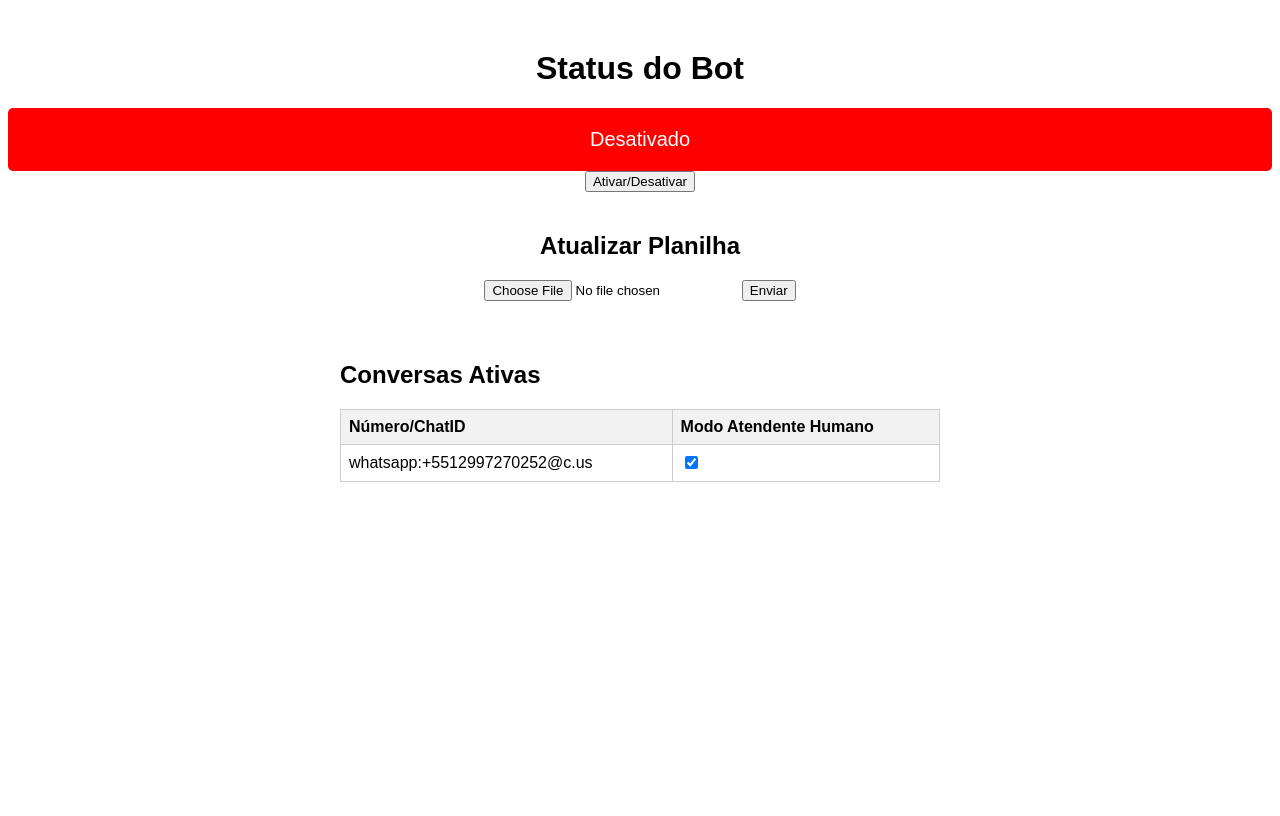
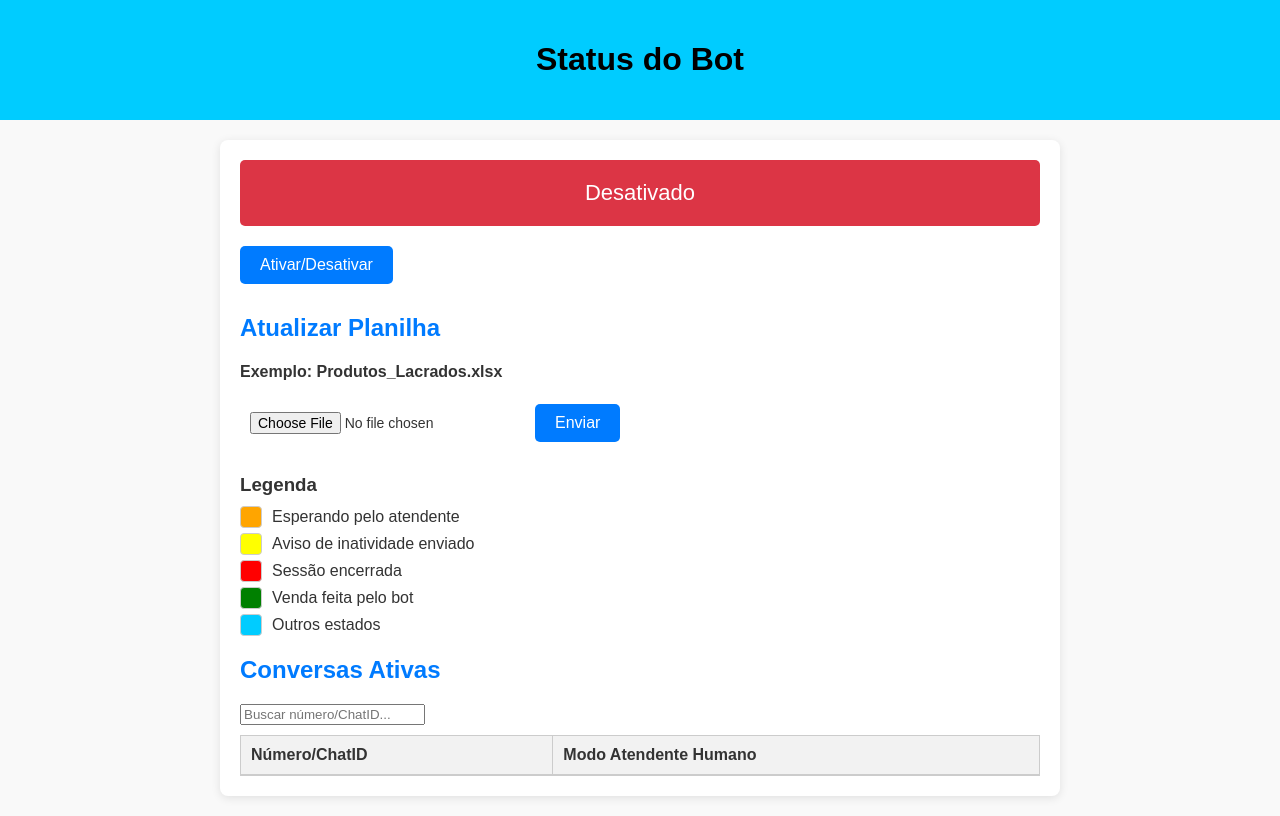
Before and after one commit to Brabodopedro/bot-universo-celular, a Flask app: page /index.html in a window 1280 px wide. Before the commit the page ends 482 px from the top, so only its background shows below. Run offline with Flask 3, Linux system fonts and the light colour scheme; data that the repository does not hold is empty.

Commit message:
Ultimos ajuste de cod e tela

```diff
--- a/app.py
+++ b/app.py
@@ -7,25 +7,64 @@ import pandas as pd
 import atexit
 from apscheduler.schedulers.background import BackgroundScheduler
 
-# Importe do seu ultrabot
-from ultrabot import load_states, save_states, send_message_ultramsg,  ultraChatBot
+# Importe do ultrabot
+from ultrabot import load_states, save_states, send_message_ultramsg, ultraChatBot
 
 app = Flask(__name__)
 
-# Variável global para controle do estado do bot
-bot_active = False
-
 # Configuração de logging
 logging.basicConfig(level=logging.INFO)
+
+# Caminho para o arquivo de status do bot
+STATUS_FILE = 'bot_status.json'
+
+# Função para carregar o status do bot
+def load_bot_status():
+    """Carrega o status do bot de um arquivo JSON. Se não existir, retorna False (desativado)."""
+    if os.path.exists(STATUS_FILE):
+        try:
+            with open(STATUS_FILE, 'r') as f:
+                data = json.load(f)
+                return data.get("active", False)
+        except Exception as e:
+            logging.error(f"Erro ao carregar status do bot: {e}")
+    return False  # Default: desativado
+
+# Função para salvar o status do bot
+def save_bot_status(is_active: bool):
+    """Salva o status do bot em um arquivo JSON."""
+    try:
+        with open(STATUS_FILE, 'w') as f:
+            json.dump({"active": is_active}, f)
+    except Exception as e:
+        logging.error(f"Erro ao salvar status do bot: {e}")
+
+# Inicializa o status do bot ao iniciar
+bot_active = load_bot_status()
 
 # Função para verificar conversas inativas
 def check_inactive_conversations():
     try:
         states = load_states()
         current_time = time.time()
+
         for chatID, state_info in list(states.items()):
             last_interaction = state_info.get('last_interaction', current_time)
-            if current_time - last_interaction > 10 * 60 and state_info['state'] != 'SESSION_ENDED':
+            state = state_info.get('state', '')
+            pause_start_time = state_info.get('pause_start_time', None)
+
+            # Se inativo por mais de 20 min, mas menos de 30 min, enviar aviso
+            if 20 * 60 <= current_time - last_interaction < 30 * 60 and state != 'WARNING_SENT':
+                send_message_ultramsg(
+                    chatID,
+                    "Estamos verificando se você ainda está aí! Sua sessão será encerrada em 30 minutos por inatividade. "
+                    "Se precisar continuar, por favor, envie uma mensagem."
+                )
+                states[chatID]['state'] = 'WARNING_SENT'
+                save_states(states)
+
+            # Se inativo por mais de 30 min e não está em SESSION_ENDED
+            elif current_time - last_interaction >= 30 * 60 and state != 'SESSION_ENDED':
                 send_message_ultramsg(
                     chatID,
                     "Sua sessão foi encerrada por inatividade. "
@@ -33,7 +72,14 @@ def check_inactive_conversations():
                 )
                 states[chatID]['state'] = 'SESSION_ENDED'
                 states[chatID]['pause_start_time'] = time.time()
+                save_states(states)
+
+            # Remove estados SESSION_ENDED há mais de 24 horas
+            if state == 'SESSION_ENDED' and pause_start_time and current_time - pause_start_time > 24 * 60 * 60:
+                del states[chatID]
+
         save_states(states)
+
     except Exception as e:
         logging.error(f"Erro ao verificar conversas inativas: {e}")
 
@@ -53,12 +99,16 @@ def index():
     """Renderiza o HTML de controle do bot (ativar/desativar e upload Excel)."""
     return render_template('index.html')
 
-@app.route('/status', methods=['POST'])
-def toggle_status():
-    """Ativa/Desativa o bot_global. Se desativado, webhook retorna 403."""
+@app.route('/status', methods=['GET', 'POST'])
+def bot_status():
+    """Retorna ou altera o estado do bot."""
     global bot_active
-    bot_active = not bot_active
-    return jsonify({'active': bot_active})
+    if request.method == 'POST':
+        bot_active = not bot_active
+        save_bot_status(bot_active)  # Salva o estado no arquivo
+        return jsonify({'active': bot_active})
+    elif request.method == 'GET':
+        return jsonify({'active': bot_active})
 
 @app.route('/upload', methods=['POST'])
 def upload_excel():
@@ -76,7 +126,6 @@ def upload_excel():
     # Salva (sobrescreve) o arquivo
     file.save(save_path)
 
-    # Aqui você pode fazer backup do antigo, se quiser.
     logging.info(f"Planilha atualizada: {save_path}")
     return jsonify({'message': 'Planilha atualizada com sucesso!'}), 200
 
@@ -89,7 +138,8 @@ def get_conversations():
     for chat_id, st in states.items():
         conversation_list.append({
             'chatID': chat_id,
-            'agentMode': st.get('agent_mode', False)  # se não existir, default False
+            'agentMode': st.get('agent_mode', False),  # se não existir, default False
+            'state': st.get('state', '')  # Adiciona o estado
         })
     return jsonify(conversation_list), 200
 
@@ -143,15 +193,24 @@ def webhook():
         user_message = result.get('body')
         sender = result.get('from')
 
+        # ------ NÃO RESPONDER GRUPO ------
+        # Se for grupo (contém '@g.us'), ignorar
+        if sender.endswith('@g.us'):
+            logging.info(f"Mensagem de grupo recebida ({sender}). Ignorando.")
+            return jsonify({'status': 'ignorado', 'reason': 'mensagem de grupo'}), 200
+        # ----------------------------------
+
         if not user_message or not sender:
             logging.error("Faltando 'sender' ou 'body' nos dados recebidos.")
             return jsonify({'error': 'Faltando sender ou body nos dados'}), 400
 
+        # Monta o objeto de mensagem
         message_data = {
             'body': user_message,
             'from': sender
         }
 
+        # Processa a mensagem no bot
         bot = ultraChatBot(message_data)
         response = bot.Processing_incoming_messages()
         return jsonify({'status': 'sucesso', 'response': response}), 200
@@ -161,5 +220,4 @@ def webhook():
         return jsonify({'error': 'Erro interno do servidor'}), 500
 
 if __name__ == '__main__':
-    # Rode preferencialmente em 0.0.0.0 e port=5000 (ou 80 se quiser root).
-    app.run(debug=True, host='0.0.0.0', port=5000)
+    app.run(debug=False, host='0.0.0.0', port=5000)
--- a/templates/index.html
+++ b/templates/index.html
@@ -2,70 +2,221 @@
 <html lang="en">
 <head>
   <meta charset="UTF-8"/>
+  <meta name="viewport" content="width=device-width, initial-scale=1.0">
   <title>Status do Bot</title>
   <style>
     body {
-      font-family: Arial, sans-serif;
+      font-family: 'Arial', sans-serif;
+      margin: 0;
+      padding: 0;
+      background-color: #f9f9f9;
+      color: #333;
+    }
+
+    header {
+      background-color: #00ccff;
+      color: white;
+      padding: 20px;
       text-align: center;
-      margin-top: 50px;
     }
+
+    main {
+      margin: 20px auto;
+      max-width: 800px;
+      padding: 20px;
+      background-color: white;
+      border-radius: 8px;
+      box-shadow: 0 2px 10px rgba(0, 0, 0, 0.1);
+    }
+
+      h2 {
+      color: #007bff;
+    }
+    h1 {
+      color: black;
+    }
+
     #status {
       padding: 20px;
-      font-size: 20px;
+      font-size: 22px;
       border-radius: 5px;
       color: white;
+      text-align: center;
+      margin-bottom: 20px;
     }
+
     .online {
-      background-color: green;
+      background-color:rgb(54, 216, 92);
     }
+
     .offline {
-      background-color: red;
+      background-color: #dc3545;
     }
-    .upload-section {
-      margin-top: 40px;
+
+    button {
+      background-color: #007bff;
+      color: white;
+      border: none;
+      padding: 10px 20px;
+      font-size: 16px;
+      border-radius: 5px;
+      cursor: pointer;
+      transition: background-color 0.3s;
     }
-    /* Novo estilo para tabela */
-    .conversation-section {
-      margin-top: 40px;
-      display: inline-block;
-      text-align: left;
-      width: 80%;
-      max-width: 600px;
+
+    button:hover {
+      background-color: #0056b3;
     }
+
+    .upload-section, .conversation-section {
+      margin-top: 30px;
+    }
+
+    .upload-section form {
+      display: flex;
+      align-items: center;
+      gap: 10px;
+    }
+
+    .upload-section input {
+      padding: 10px;
+      font-size: 14px;
+    }
+
     table {
       border-collapse: collapse;
       width: 100%;
+      margin-top: 20px;
     }
-    table, th, td {
+
+    th, td {
+      padding: 10px;
+      border: 1px solid #ccc;
+      text-align: left;
+    }
+
+    th {
+      background-color: #f2f2f2;
+      font-weight: bold;
+    }
+
+    #searchInput {
+      width: 100%;
+      padding: 10px;
+      margin-bottom: 10px;
+      font-size: 14px;
+      border: 1px solid #ccc;
+      border-radius: 4px;
+    }
+
+    .state-legend {
+      display: flex;
+      flex-wrap: wrap;
+      gap: 10px;
+      margin-top: 10px;
+    }
+
+    .state-legend div {
+      display: flex;
+      align-items: center;
+      gap: 5px;
+    }
+
+    .state-box {
+      width: 20px;
+      height: 20px;
       border: 1px solid #ccc;
     }
-    th, td {
-      padding: 8px;
+
+    footer {
+      text-align: center;
+      margin-top: 40px;
+      font-size: 14px;
+      color: #666;
+    }
+
+    @media (max-width: 600px) {
+      main {
+        padding: 10px;
+      }
+
+      button {
+        width: 100%;
+      }
+    }
+    table {
+      width: 100%;
+      border-collapse: collapse;
+      margin-top: 10px;
+      font-size: 16px;
+      color: #333;
+    }
+    table thead th {
+      background-color: #f2f2f2;
       text-align: left;
+      padding: 10px;
+      border-bottom: 2px solid #ccc;
     }
-    th {
-      background-color: #f2f2f2;
+    table tbody td {
+      padding: 10px;
+      border-bottom: 1px solid #ddd;
+    }
+    table tbody tr:hover {
+      background-color: #f9f9f9;
     }
   </style>
+
 </head>
 <body>
+  <header>
     <h1>Status do Bot</h1>
+  </header>
+  <main>
     <div id="status" class="offline">Desativado</div>
     <button onclick="toggleBot()">Ativar/Desativar</button>
 
     <div class="upload-section">
       <h2>Atualizar Planilha</h2>
+      <h4>Exemplo: Produtos_Lacrados.xlsx</h4>
       <form id="uploadForm">
         <input type="file" id="excelFile" name="arquivo" accept=".xlsx,.xls" />
         <button type="submit">Enviar</button>
       </form>
     </div>
 
-  <!-- =========================== -->
-  <!-- Painel de conversas ativas -->
-  <!-- =========================== -->
     <div class="conversation-section">
+      <div style="margin-bottom: 20px; text-align: left;">
+        <h3 style="margin-bottom: 10px;">Legenda</h3>
+        <div style="display: flex; align-items: center; margin-bottom: 5px;">
+          <span style="display: inline-block; background-color: orange; width: 20px; height: 20px; border-radius: 4px; margin-right: 10px; border: 1px solid #ccc;"></span>
+          <span>Esperando pelo atendente </span>
+        </div>
+        <div style="display: flex; align-items: center; margin-bottom: 5px;">
+          <span style="display: inline-block; background-color: yellow; width: 20px; height: 20px; border-radius: 4px; margin-right: 10px; border: 1px solid #ccc;"></span>
+          <span>Aviso de inatividade enviado </span>
+        </div>
+        <div style="display: flex; align-items: center; margin-bottom: 5px;">
+          <span style="display: inline-block; background-color: red; width: 20px; height: 20px; border-radius: 4px; margin-right: 10px; border: 1px solid #ccc;"></span>
+          <span>Sessão encerrada </span>
+        </div>
+        <div style="display: flex; align-items: center; margin-bottom: 5px;">
+          <span style="display: inline-block; background-color: green; width: 20px; height: 20px; border-radius: 4px; margin-right: 10px; border: 1px solid #ccc;"></span>
+          <span>Venda feita pelo bot </span>
+        </div>
+        <div style="display: flex; align-items: center;">
+          <span style="display: inline-block; background-color: #00ccff; width: 20px; height: 20px; border-radius: 4px; margin-right: 10px; border: 1px solid #ccc;"></span>
+          <span>Outros estados</span>
+        </div>
+      </div>
       <h2>Conversas Ativas</h2>
+
+
+      <input
+        type="text"
+        INFO:root:Estados salvos com sucesso.
+        placeholder="Buscar número/ChatID..."
+        oninput="filterConversations()"
+      />
       <table id="conversationTable">
         <thead>
           <tr>
@@ -78,8 +229,24 @@
         </tbody>
       </table>
     </div>
+  </main>
 
   <script>
+     // Função para filtrar conversas (definida conforme explicado acima)
+    function filterConversations() {
+      const searchTerm = document.getElementById('searchInput').value.toLowerCase();
+      const table = document.getElementById('conversationTable');
+      const rows = table.getElementsByTagName('tr');
+
+      for (let i = 1; i < rows.length; i++) {
+        const cells = rows[i].getElementsByTagName('td');
+        if (!cells.length) continue;
+
+        const chatIDText = cells[0].textContent.toLowerCase();
+        rows[i].style.display = chatIDText.includes(searchTerm) ? '' : 'none';
+      }
+    }
+
     async function toggleBot() {
       try {
         const response = await fetch('/status', { method: 'POST' });
@@ -96,6 +263,29 @@
         alert('Erro ao alterar status do bot!');
       }
     }
+
+    async function checkBotStatus() {
+      try {
+        const response = await fetch('/status', { method: 'GET' });
+        const result = await response.json();
+        const statusDiv = document.getElementById('status');
+        if (result.active) {
+          statusDiv.textContent = 'Ativado';
+          statusDiv.className = 'online';
+        } else {
+          statusDiv.textContent = 'Desativado';
+          statusDiv.className = 'offline';
+        }
+      } catch (error) {
+        alert('Erro ao verificar status do bot!');
+      }
+    }
+
+    document.addEventListener('DOMContentLoaded', () => {
+      checkBotStatus();
+      loadConversations();
+      setInterval(loadConversations, 60000); // Atualiza conversas a cada 1 minuto
+    });
 
     // Envio de arquivo Excel via JavaScript fetch
     const uploadForm = document.getElementById('uploadForm');
@@ -135,38 +325,26 @@
         data.forEach((conversation) => {
           const row = document.createElement('tr');
 
-          // 1) Célula com o número/ChatID
+          // Cria a célula para o ChatID
           const tdChatID = document.createElement('td');
           tdChatID.textContent = conversation.chatID;
+
+          // Aplica a cor com base no estado
+          const state = conversation.state;
+          tdChatID.style.backgroundColor = getColorForState(state);
+
           row.appendChild(tdChatID);
 
-          // 2) Célula com o checkbox "agentMode"
+          // Cria a célula para o checkbox de "Modo Atendente"
           const tdCheckbox = document.createElement('td');
           const checkbox = document.createElement('input');
           checkbox.type = 'checkbox';
           checkbox.checked = conversation.agentMode === true;
+
           checkbox.addEventListener('change', async () => {
-            // Quando mudar, fazer POST para /toggle_conversation
-            const newVal = checkbox.checked;
-            const payload = {
-              chatID: conversation.chatID,
-              agentMode: newVal
-            };
-            try {
-              const resp = await fetch('/toggle_conversation', {
-                method: 'POST',
-                headers: { 'Content-Type': 'application/json' },
-                body: JSON.stringify(payload)
+            await toggleAgentMode(conversation.chatID, checkbox.checked);
           });
-              const result = await resp.json();
-              if (!result.success) {
-                alert('Erro ao atualizar status da conversa: ' + (result.error || ''));
-              }
-            } catch (err) {
-              alert('Erro ao comunicar com o servidor');
-              console.error(err);
-            }
-          });
+
           tdCheckbox.appendChild(checkbox);
           row.appendChild(tdCheckbox);
 
@@ -178,10 +356,43 @@
       }
     }
 
-    // Carrega conversas assim que a página abrir
+    function getColorForState(state) {
+      switch (state) {
+        case 'WAITING_FOR_AGENT':
+          return 'orange';
+        case 'WARNING_SENT':
+          return 'yellow';
+        case 'SESSION_ENDED':
+          return 'red';
+        case 'FINISHED':
+          return 'green';
+        default:
+          return '#00ccff';
+      }
+    }
+
+    async function toggleAgentMode(chatID, isEnabled) {
+      try {
+        const response = await fetch('/toggle_conversation', {
+          method: 'POST',
+          headers: { 'Content-Type': 'application/json' },
+          body: JSON.stringify({ chatID, agentMode: isEnabled })
+        });
+        const result = await response.json();
+        if (!result.success) {
+          alert('Erro ao atualizar o status da conversa!');
+        }
+      } catch (err) {
+        console.error(err);
+        alert('Erro ao se comunicar com o servidor');
+      }
+    }
+
     document.addEventListener('DOMContentLoaded', () => {
       loadConversations();
+      setInterval(loadConversations, 30000); // Atualiza conversas a cada 30 segundos
     });
   </script>
+
 </body>
 </html>
```
Also changed, not shown: conversation_states.json (deleted, +0 -8 lines), ultrabot.py (+68 -84 lines), 1 other file. Lines whose indentation alone changed are shown as unchanged.
